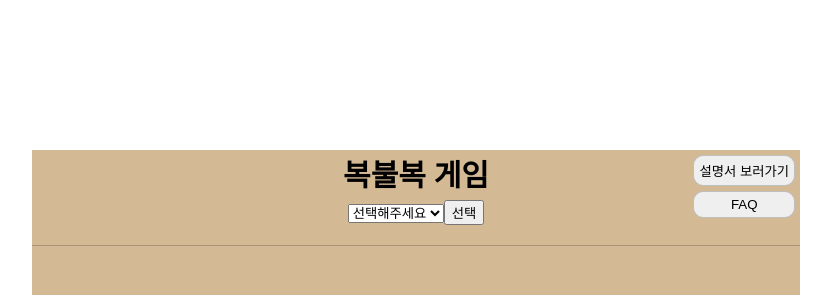
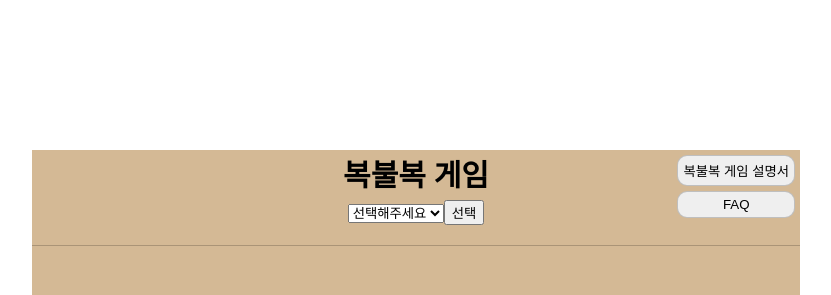
Before and after one commit to rlaclghks123/random-game, a React (Vite) app: page / in a window 1280 px wide. Shown: the top 295 px of the page, without its empty margins (224-1055 px from the left). Built offline with nearby package versions, Linux system fonts and the light colour scheme.

Commit message:
Refactor: SEO를 위한 수정

```diff
--- a/index.html
+++ b/index.html
@@ -4,7 +4,12 @@
     <meta charset="UTF-8" />
     <link rel="icon" type="image/svg+xml" href="/vite.svg" />
     <meta name="viewport" content="width=device-width, initial-scale=1.0" />
-    <title>Vite + React + TS</title>
+    <meta
+      name="description"
+      content="복불복으로 사진 속 등장인물의 수를 맞추는 복불복 게임을 즐겨보세요!"
+    />
+    <meta name="google-site-verification" content="vCAgvHRCccp26PCSbq4YxojX1nb3cWNqsTT72xaHJ1I" />
+    <title>복불복 게임 : 사진속 등장인물 중 복불복으로 인원수를 맞춰보자!</title>
   </head>
   <body>
     <div id="root"></div>
--- a/src/App.tsx
+++ b/src/App.tsx
@@ -19,7 +19,7 @@ const StyleGameBox = styled.div`
   background-color: #d4b995;
 `;
 
-const StyleHeader = styled.div`
+const StyleHeader = styled.header`
   display: flex;
   flex-direction: column;
   align-items: center;
@@ -32,7 +32,7 @@ const StyleHeader = styled.div`
   }
 `;
 
-const StyleBtnBox = styled.div`
+const StyleAside = styled.aside`
   display: flex;
   flex-direction: column;
   position: absolute;
@@ -57,7 +57,7 @@ const StyleTitle = styled.div`
     Cantarell, 'Open Sans', 'Helvetica Neue', sans-serif;
 `;
 
-const StyleMain = styled.div`
+const StyleMain = styled.main`
   display: flex;
   flex-direction: column;
   align-items: center;
@@ -181,7 +181,7 @@ function App() {
   }, []);
 
   const instructionData = [
-    { content: '카테고리를 고른 뒤 선택 버튼을 눌러줍니다.' },
+    { content: '복불복 게임의 카테고리를 고른 뒤 선택 버튼을 눌러줍니다.' },
     { content: '마음의 준비를 합니다' },
     { content: 'Find 버튼을 눌러 몇 명이 나왔는지 확인합니다.' },
     { content: '많은 사람 혹은 적은 사람에 따라 결과를 정합니다' },
@@ -190,11 +190,11 @@ function App() {
   const faqData = [
     {
       content:
-        '규칙은 어떻게 되나요? → 사진속 카테고리가 많이 나오거나 적게 나온 사람이 당첨입니다.',
+        '복불복 게임 규칙은 어떻게 되나요? → 사진속 카테고리가 많이 나오거나 적게 나온 사람이 당첨입니다.',
     },
     {
       content:
-        '사람 얼굴이 반만 나왔어요! → 게임 전 미리 규칙을 정하고 게임을 하시는걸 추천합니다. 예를들어 사람 얼굴이 80% 이상 나오면 OK',
+        '사람 얼굴이 반만 나왔어요! → 복불복 게임 전 미리 규칙을 정하고 게임을 하시는걸 추천합니다. 예를들어 사람 얼굴이 80% 이상 나오면 OK',
     },
 
     {
@@ -207,10 +207,10 @@ function App() {
       <StyleGameBox>
         <StyleHeader>
           <StyleTitle>복불복 게임</StyleTitle>
-          <StyleBtnBox>
-            <StyleBtn onClick={handleInstruction}>설명서 보러가기</StyleBtn>
+          <StyleAside>
+            <StyleBtn onClick={handleInstruction}>복불복 게임 설명서</StyleBtn>
             <StyleBtn onClick={handleFaq}>FAQ</StyleBtn>
-          </StyleBtnBox>
+          </StyleAside>
 
           <form onSubmit={handleSub}>
             <select name="category" form="myForm" onChange={handleOnChange} ref={selectRef}>
@@ -234,10 +234,15 @@ function App() {
       <Modal
         offModal={offInstructionModal}
         isModalOpened={isInstructionModal}
-        title="설명서"
+        title="복불복 게임 설명서"
         data={instructionData}
       />
-      <Modal offModal={offFaqModal} isModalOpened={isFaqModal} title="FAQ" data={faqData} />
+      <Modal
+        offModal={offFaqModal}
+        isModalOpened={isFaqModal}
+        title="복불복 게임 FAQ"
+        data={faqData}
+      />
     </StyleContainer>
   );
 }
```
